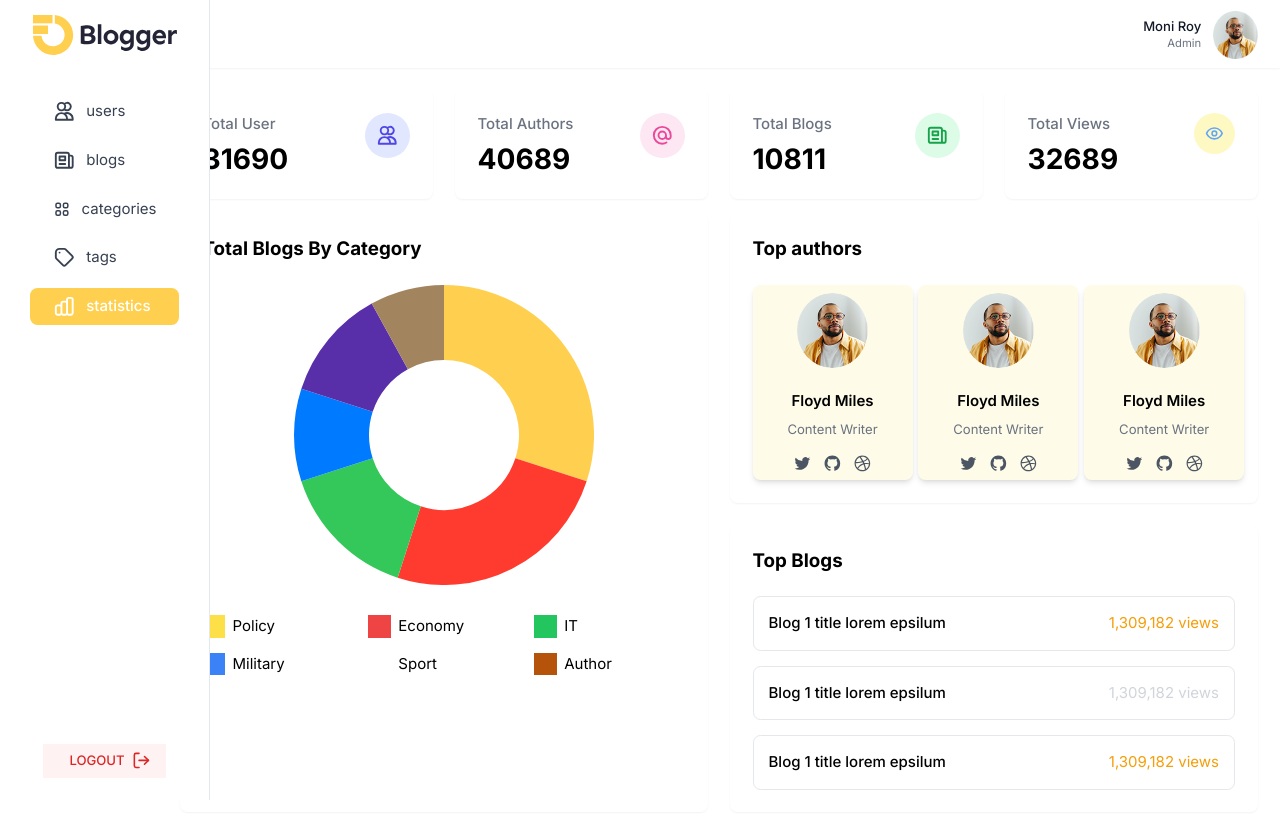
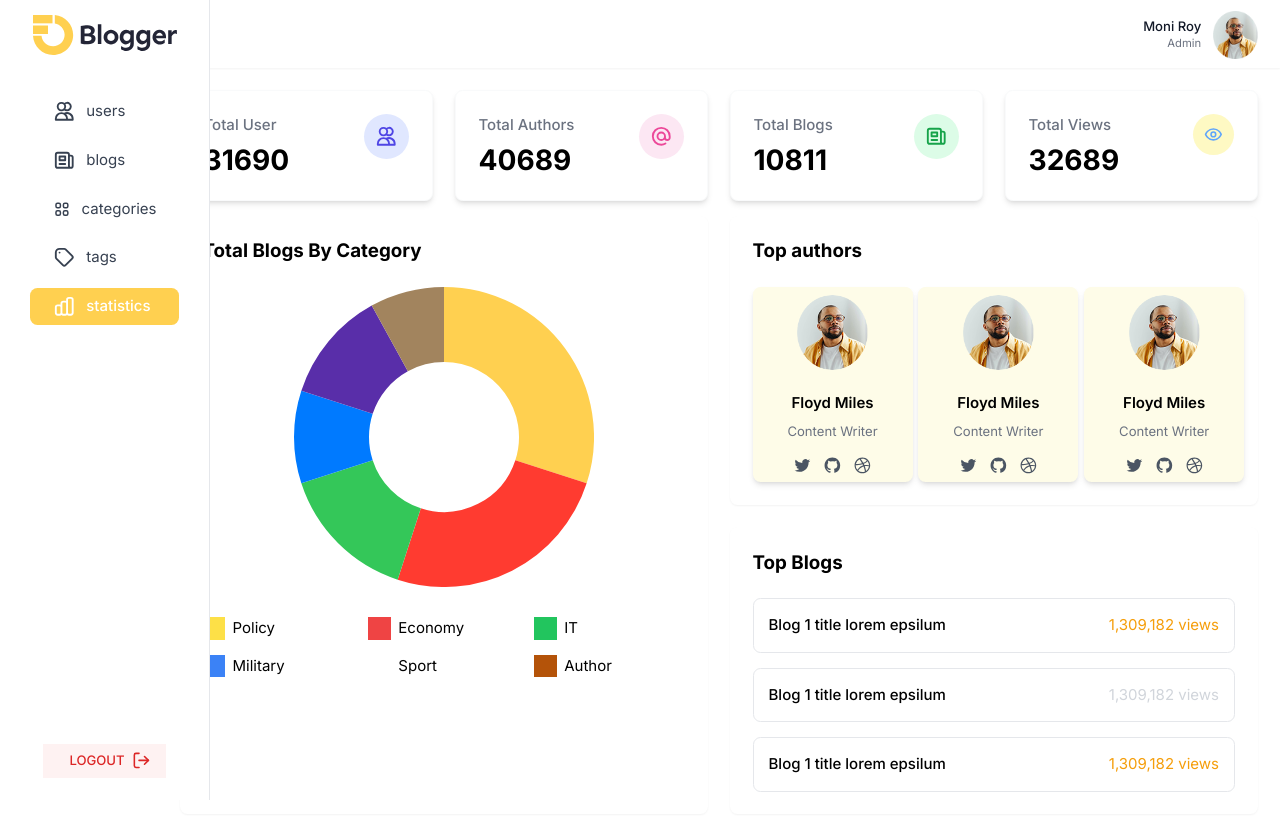
Before and after one commit to ayoub-akraou/Blogger, a React (Vite) app in the folder frontend/: page /admin/stats in a window 1280 px wide. Built offline with nearby package versions, Linux system fonts and the light colour scheme; a small style sheet from the web is missing.

Commit message:
fix: correction des classes Tailwind dans StatsCard
- Remplacement de class par className
- Ajout d'une bordure légère avec border border-gray-50
- Augmentation de l'ombre avec shadow-md

```diff
--- a/frontend/src/components/UI/Cards/StatsCard.jsx
+++ b/frontend/src/components/UI/Cards/StatsCard.jsx
@@ -2,12 +2,12 @@ import React from "react";
 
 export default function StatsCard({className, title, count, children}) {
   return (
-    <div className={`bg-white rounded-lg p-6 flex items-start justify-between shadow-sm ${className}`}>
+    <div className={`bg-white rounded-lg p-6 flex items-start justify-between border border-gray-50 shadow-md ${className}`}>
       <div>
-        <h3 class="text-gray-500 font-medium">{title}</h3>
-        <p class="text-3xl font-bold mt-2">{count}</p>
+        <h3 className="text-gray-500 font-medium">{title}</h3>
+        <p className="text-3xl font-bold mt-2">{count}</p>
       </div>
-      <div class="icon p-3 rounded-full">
+      <div className="icon p-3 rounded-full">
        {children}
       </div>
     </div>
```
